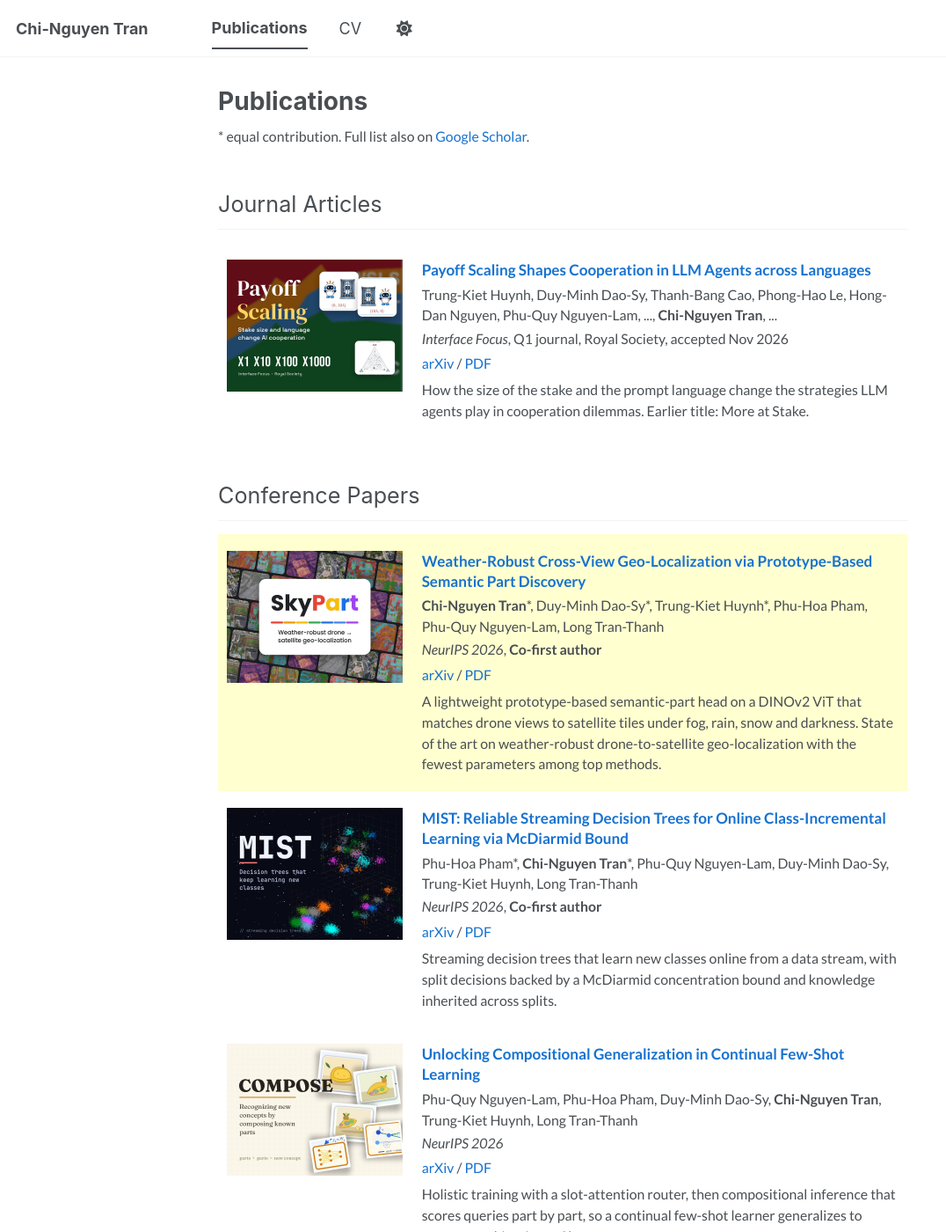
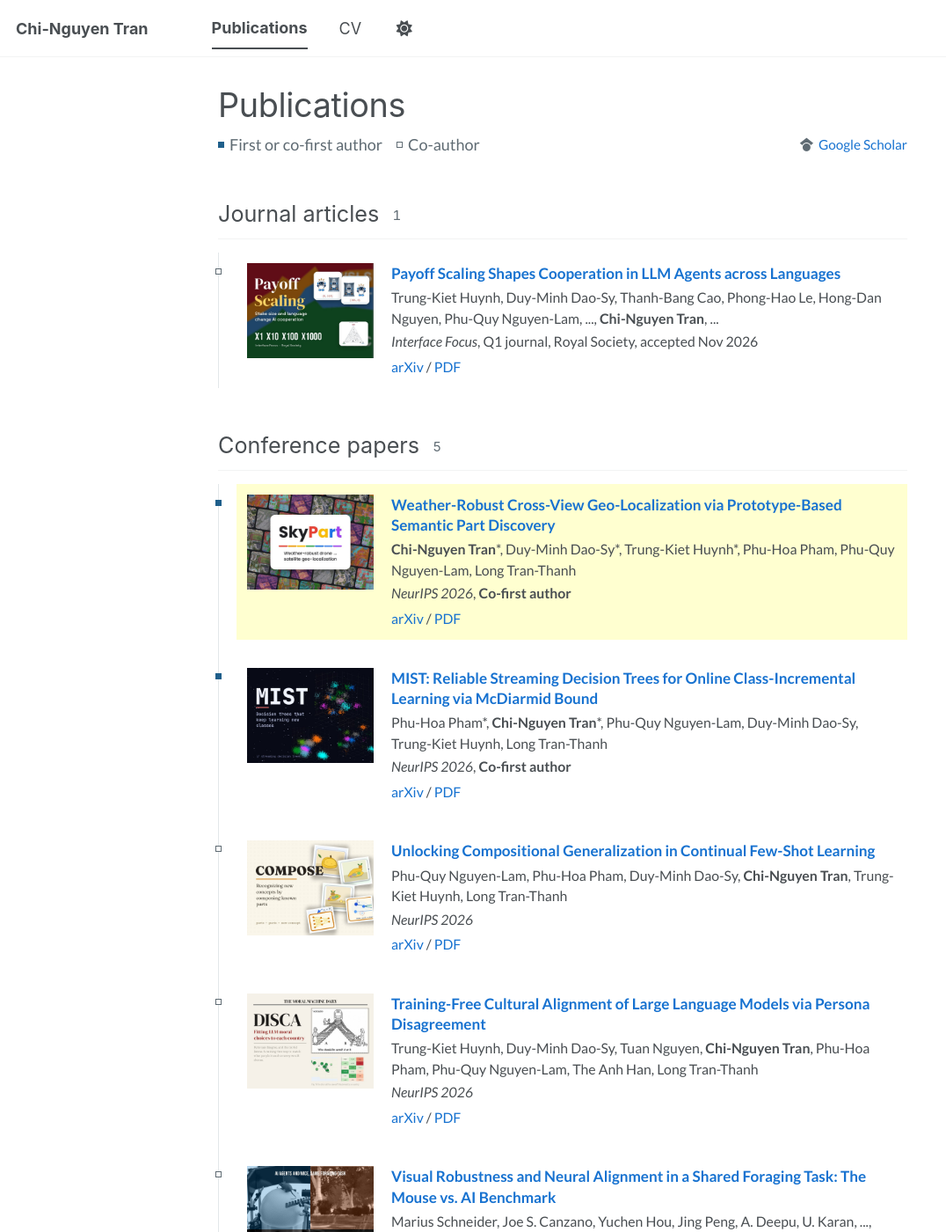
Before and after one commit to chisngyen/chisngyen.github.io, a Jekyll site: the page built from _pages/publications.html, in a window 1280 px wide and 1400 px high. Shown: the whole window at 88% size, without its empty margins (0-1076 px from the left). Built offline with Jekyll 4.4.1, drawn with Linux system fonts in a browser that asks for light colours; some of the changed text lies outside the part shown.

Commit message:
Publications: rail list with first-author markers, compact cards, section counts; drop Next node

```diff
--- a/_config.yml
+++ b/_config.yml
@@ -88,11 +88,11 @@ author:
 # Publication Category - The following the list of publication categories and their headings
 publication_category:
   journals:
-    title: 'Journal Articles'
+    title: 'Journal articles'
   conferences:
-    title: 'Conference Papers'
+    title: 'Conference papers'
   competition:
-    title: 'Competition, Challenge & Shared-Task Papers'
+    title: 'Competition and shared-task papers'
 
 # Site Settings
 teaser                   :  # filename of teaser fallback teaser image placed in /images/ for social media previews
--- a/_pages/publications.html
+++ b/_pages/publications.html
@@ -9,15 +9,20 @@ classes: home-barron
 
 {% include base_path %}
 
-<p style="font-size: 0.88em">* equal contribution. Full list also on <a href="{{ site.author.googlescholar }}">Google Scholar</a>.</p>
+<div class="pl-head">
+  <p class="tl-legend"><span class="tl-key tl-key--paper">First or co-first author</span><span class="tl-key tl-key--role">Co-author</span></p>
+  <a class="pl-scholar" href="{{ site.author.googlescholar }}"><i class="fa-brands fa-google-scholar" aria-hidden="true"></i>Google Scholar</a>
+</div>
 
 {% assign pubs = site.publications | sort: "date" | reverse %}
 {% for category in site.publication_category %}
   {% assign group = pubs | where: "category", category[0] %}
   {% if group.size > 0 %}
-    <h2 class="sec-title">{{ category[1].title }}</h2>
+    <h2 class="sec-title">{{ category[1].title }} <span class="sec-count">{{ group.size }}</span></h2>
+    <ol class="rs rs--list">
     {% for post in group %}
-      {% include pub-card.html %}
+      <li class="rs__item{% unless post.role %} rs__item--co{% endunless %}">{% include pub-card.html compact=true %}</li>
     {% endfor %}
+    </ol>
   {% endif %}
 {% endfor %}
--- a/_sass/layout/_custom.scss
+++ b/_sass/layout/_custom.scss
@@ -168,3 +168,14 @@ html.cvp-lock { overflow: hidden; }
 .ft__links a { color: var(--pub-muted); font-size: 17px; transition: color 0.15s ease; }
 .ft__links a:hover { color: var(--global-text-color); }
 .ft__copy { font-size: 0.75em; color: var(--pub-muted); }
+
+/* Publications list: same rail, filled marker = first or co-first author */
+.rs__item--co::before { background: var(--global-bg-color); border: 1.5px solid var(--pub-muted); box-sizing: border-box; }
+.rs--list .rs__item::before { top: 18px; }
+.rs__item:last-child { padding-bottom: 0; }
+.sec-count { margin-left: 8px; font-size: 0.6em; color: var(--pub-muted); font-variant-numeric: tabular-nums; vertical-align: middle; }
+.pl-head { display: flex; flex-wrap: wrap; align-items: center; justify-content: space-between; gap: 8px 24px; }
+.pl-head .tl-legend { margin: 0; }
+.pl-scholar { display: inline-flex; align-items: center; gap: 6px; font-size: 0.85em; }
+.pl-scholar i { color: var(--pub-muted); }
+#main.home-barron .page__title { font-size: 2.1em; font-weight: 400; letter-spacing: -0.01em; margin-bottom: 12px; }
```
Also changed, not shown: _pages/about.md (+0 -1 lines).
